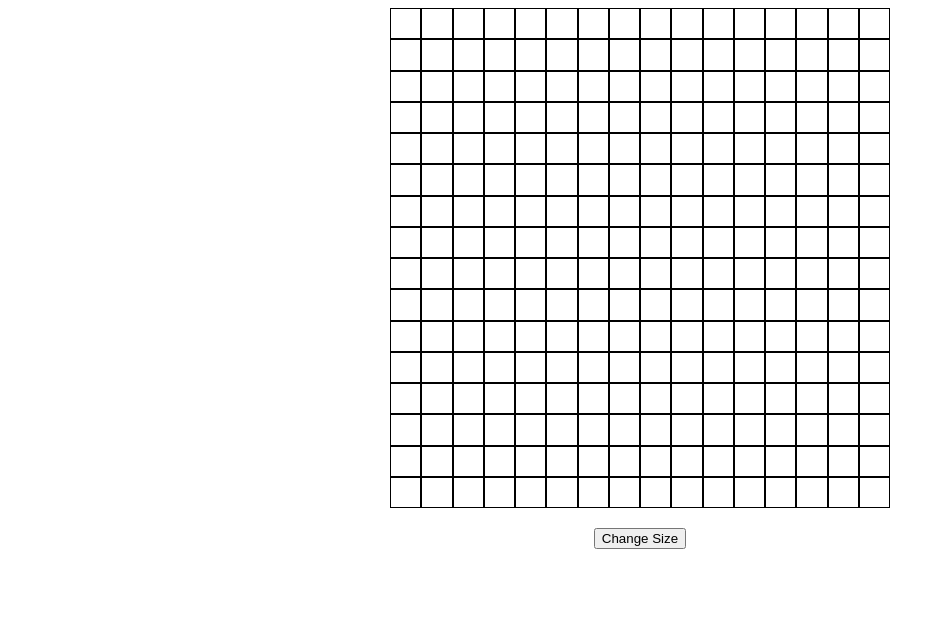
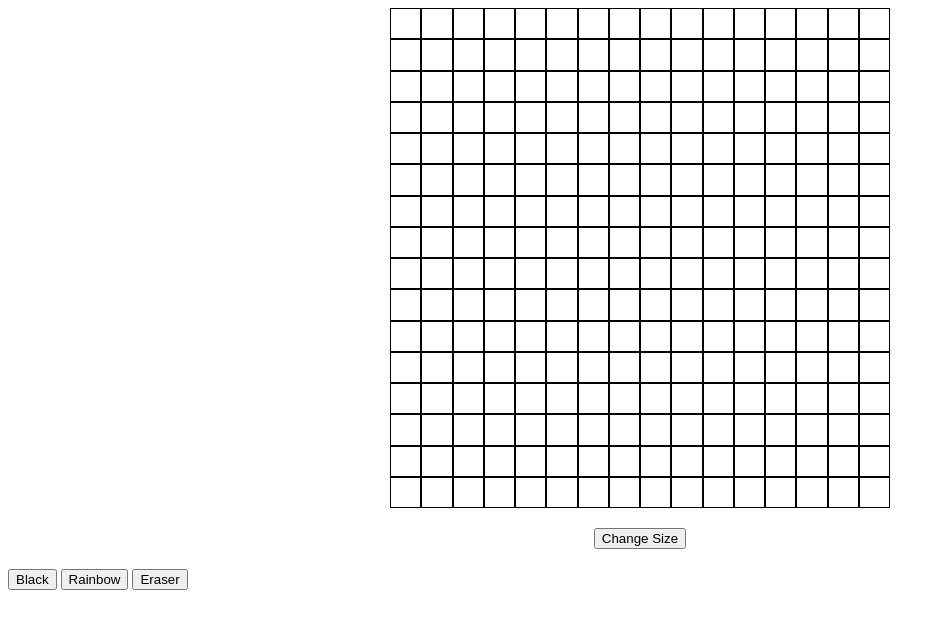
Before and after one commit to ShadowVectorZ/etch-a-sketch, a plain HTML site: page index.html in a window 1280 px wide. Shown: the whole page, without its empty margins (0-945 px from the left). Drawn offline with Linux system fonts and the light colour scheme.

Commit message:
added buttons to change color

```diff
--- a/index.html
+++ b/index.html
@@ -14,7 +14,11 @@
 <div id="buttonContainer">
 <button id="sizeButton">Change Size</button>
 </div>
-
+<div id="colorButtons">
+    <button id="blackButton">Black</button>
+    <button id="rainbowButton">Rainbow</button>
+    <button id="eraserButton">Eraser</button>
+</div>
 
 
     <script src="javascript.js"></script>
```
